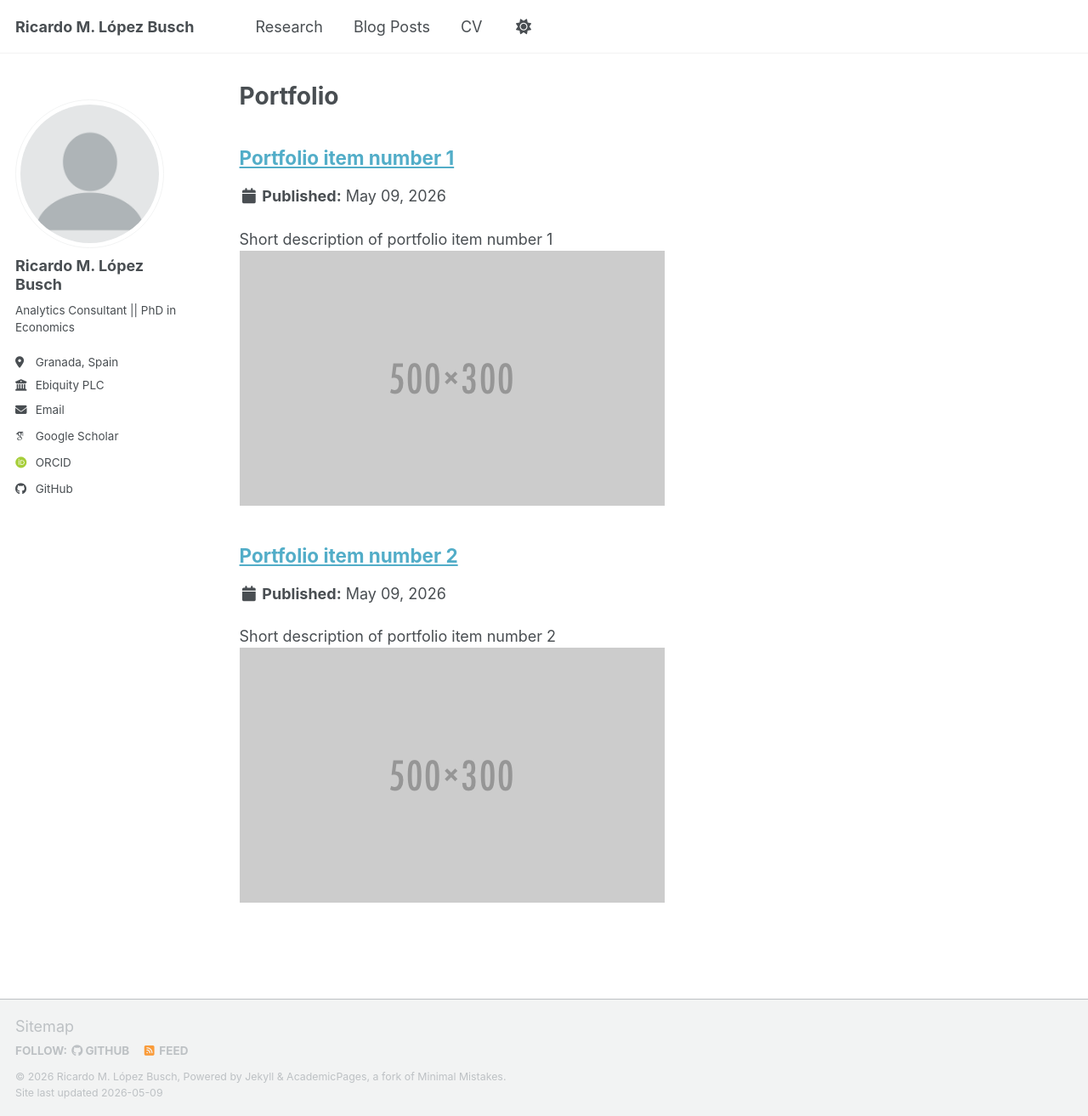
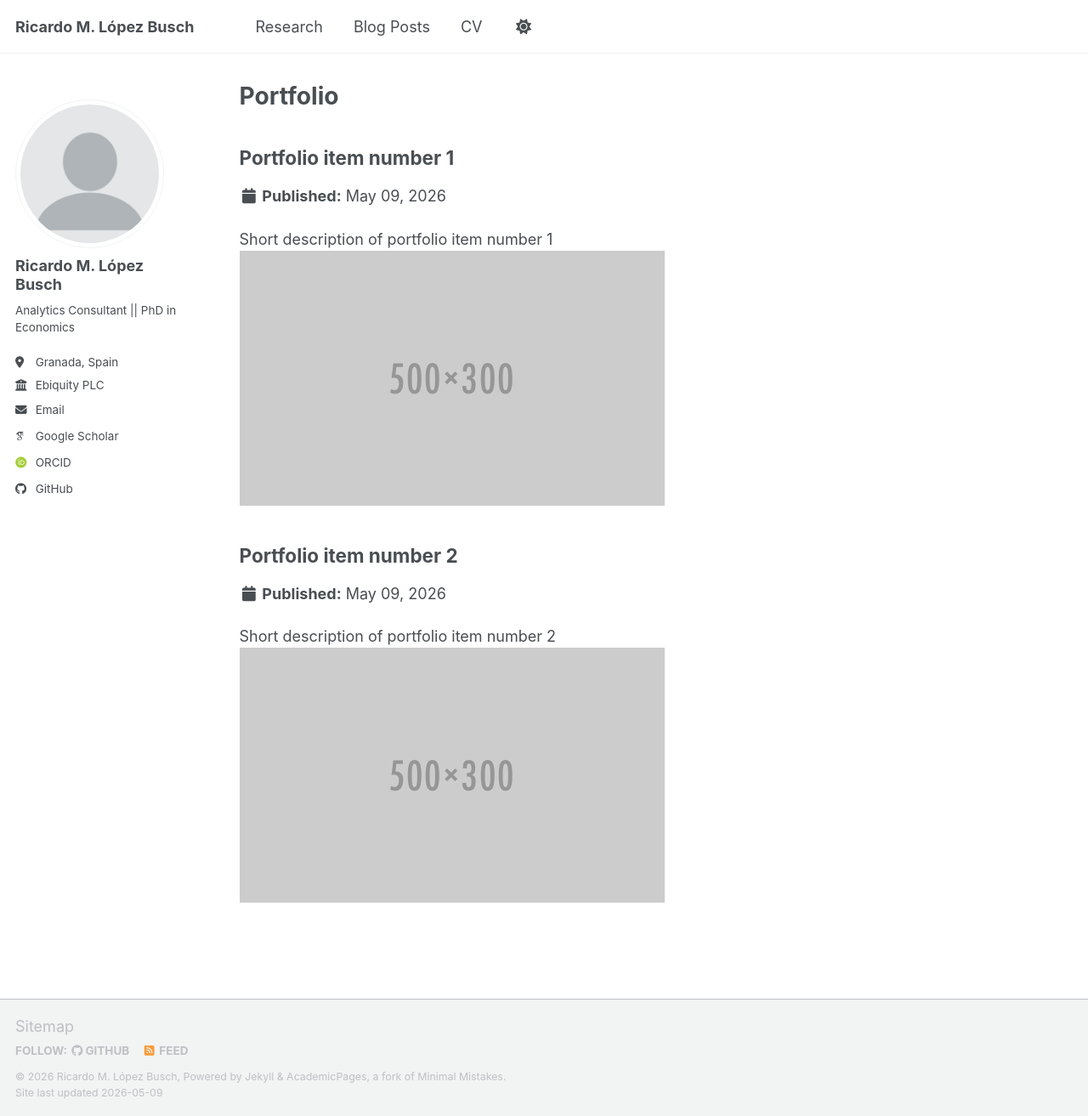
Before and after one commit to ricardomlb/ricardomlb.github.io, a Jekyll site: the page built from _pages/portfolio.html, in a window 1280 px wide and 1313 px high. Shown: the whole window at 85% size. Built offline with Jekyll 4.4.1, drawn with Linux system fonts in a browser that asks for light colours; some web fonts are replaced; a script bundle is joined from its source files by our own code; library files that are not in the unit come from our copies.

Commit message:
Refactor title rendering in archive-single.html
Simplified the title rendering logic in archive-single.html.

```diff
--- a/_includes/archive-single.html
+++ b/_includes/archive-single.html
@@ -27,11 +27,7 @@
     {% endif %}
 
     <h2 class="archive__item-title" itemprop="headline">
-      {% if post.link %}
-        <a href="{{ post.link }}">{{ title }}</a>
-      {% else %}
-        <a href="{{ base_path }}{{ post.url }}" rel="permalink">{{ title }}</a>
-      {% endif %}
+      {{ title }}
     </h2>
 
     {% if post.read_time %}
```
